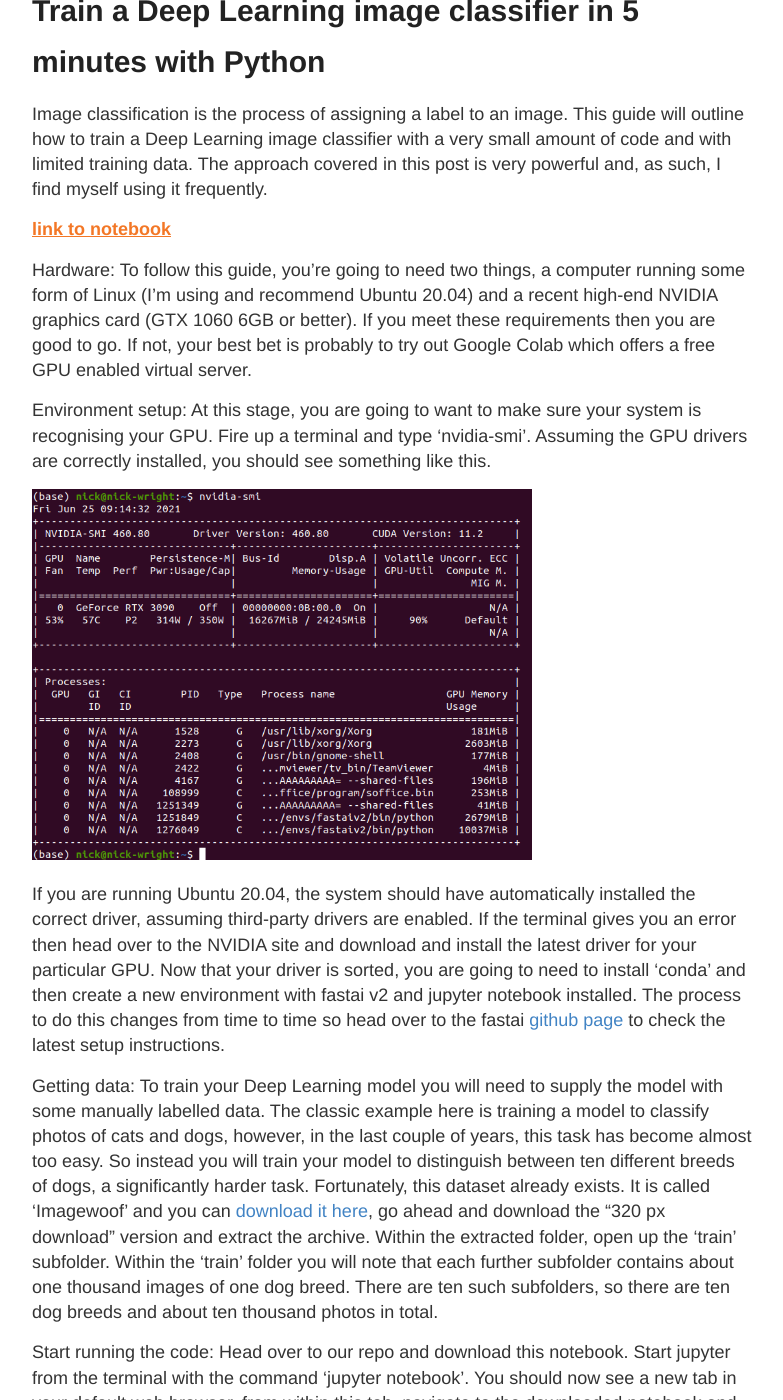
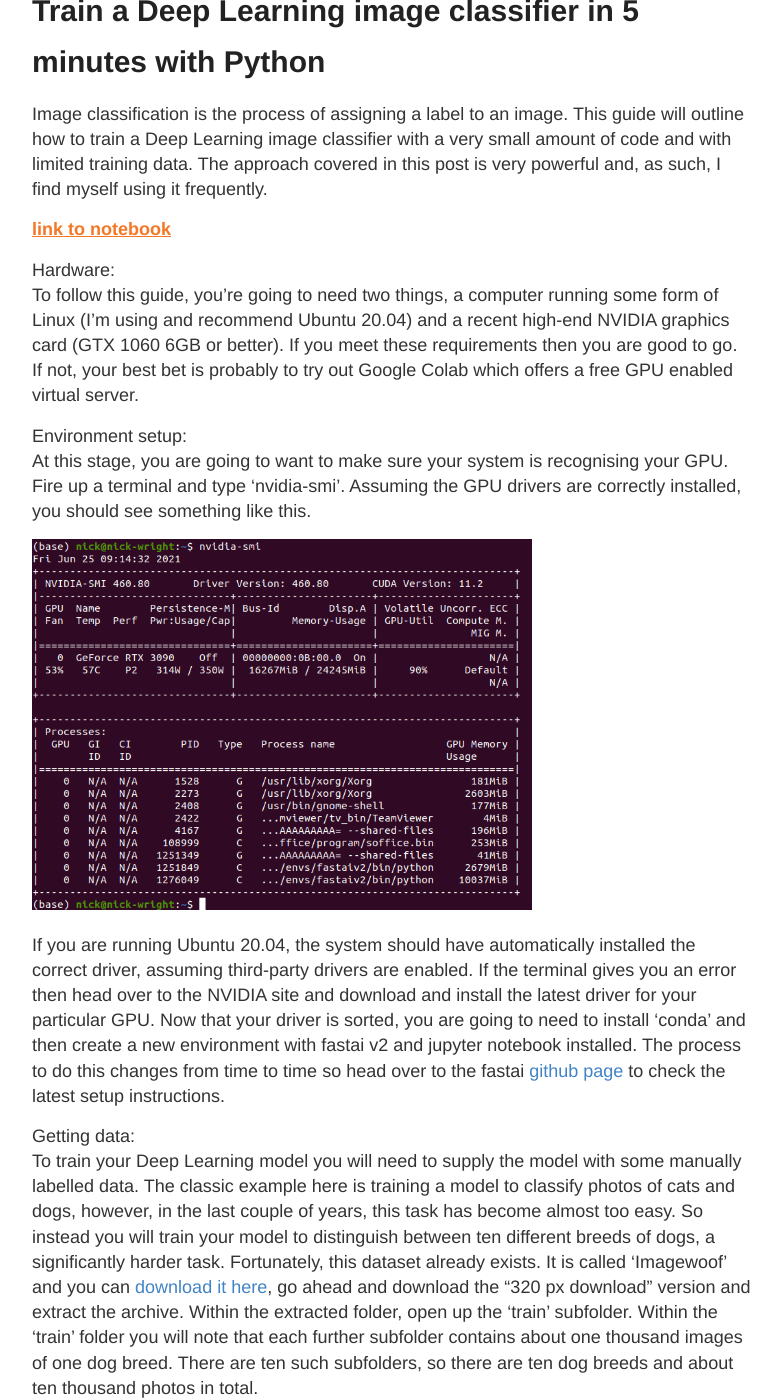
Before and after one commit to DPIRD-DMA/blog, a Jekyll site: the page built from docs/_posts/2021-07-01-Train-a-Deep-Learning-image-classifier-in-5-minutes-with-Python.md, in a window 1280 px wide and 1400 px high, scrolled down 242 px. Shown: the whole window, without its empty margins (248-1031 px from the left). Built offline with Jekyll 4.4.1, drawn with Linux system fonts in a browser that asks for light colours; some of the changed lines change nothing that is shown; some of the changed text lies outside the part shown.

Commit message:
fixed the link and added line breaks

```diff
--- a/docs/_posts/2021-07-01-Train-a-Deep-Learning-image-classifier-in-5-minutes-with-Python.md
+++ b/docs/_posts/2021-07-01-Train-a-Deep-Learning-image-classifier-in-5-minutes-with-Python.md
@@ -4,12 +4,12 @@ title: Train a Deep Learning image classifier in 5 minutes with Python
 ---
 Image classification is the process of assigning a label to an image. This guide will outline how to train a Deep Learning image classifier with a very small amount of code and with limited training data. The approach covered in this post is very powerful and, as such, I find myself using it frequently.
 
-<a class="jn" href="https://github.com/DPIRD-DMA/blog/blob/master/notebooks/Image%20Classification.ipynb">link to notebook</a>
+<a class="jn" href="https://github.com/DPIRD-DMA/blog/blob/master/notebooks/Deep%20Learning%20image%20classifier">link to notebook</a>
 
-Hardware:
+Hardware:<br>
 To follow this guide, you’re going to need two things, a computer running some form of Linux (I’m using and recommend Ubuntu 20.04) and a recent high-end NVIDIA graphics card (GTX 1060 6GB or better). If you meet these requirements then you are good to go. If not, your best bet is probably to try out Google Colab which offers a free GPU enabled virtual server.
 
-Environment setup:
+Environment setup:<br>
 At this stage, you are going to want to make sure your system is recognising your GPU. Fire up a terminal and type ‘nvidia-smi’. Assuming the GPU drivers are correctly installed, you should see something like this.
 
 <img src="https://github.com/DPIRD-DMA/blog/blob/master/docs/images/blog_images/2021-07-01-Train-a-Deep-Learning-image-classifier-in-5-minutes-with-Python-nvidia-smi.png?raw=true" width="500">
@@ -17,11 +17,12 @@ At this stage, you are going to want to make sure your system is recognising you
 If you are running Ubuntu 20.04, the system should have automatically installed the correct driver, assuming third-party drivers are enabled. If the terminal gives you an error then head over to the NVIDIA site and download and install the latest driver for your particular GPU.
 Now that your driver is sorted, you are going to need to install ‘conda’ and then create a new environment with fastai v2 and jupyter notebook installed. The process to do this changes from time to time so head over to the fastai <a href="https://github.com/fastai/fastai">github page</a> to check the latest setup instructions.
 
-Getting data:
+Getting data:<br>
 To train your Deep Learning model you will need to supply the model with some manually labelled data. The classic example here is training a model to classify photos of cats and dogs, however, in the last couple of years, this task has become almost too easy. So instead you will train your model to distinguish between ten different breeds of dogs, a significantly harder task. Fortunately, this dataset already exists. It is called ‘Imagewoof’ and you can <a href="https://github.com/fastai/imagenette">download it here</a>, go ahead and download the “320 px download” version and extract the archive. Within the extracted folder, open up the ‘train’ subfolder. Within the ‘train’ folder you will note that each further subfolder contains about one thousand images of one dog breed. There are ten such subfolders, so there are ten dog breeds and about ten thousand photos in total.
 
-Start running the code:
-Head over to our repo and download this notebook. Start jupyter from the terminal with the command ‘jupyter notebook’. You should now see a new tab in your default web browser, from within this tab, navigate to the downloaded notebook and open it.
+Start running the code:<br>
+Head over to our repo and download <a class="jn" href="https://github.com/DPIRD-DMA/blog/blob/master/notebooks/Deep%20Learning%20image%20classifier">this notebook</a>. Start jupyter from the terminal with the command ‘jupyter notebook’. You should now see a new tab in your default web browser, from within this tab, navigate to the downloaded notebook and open it.
+
 
 Run the first cell, this pulls in the fastai library which contains all the tools you need for this notebook.
 
@@ -69,8 +70,6 @@ batch_tfms = [Normalize.from_stats(*imagenet_stats),
 
 This cell tells fastai how you would like to use the image data. This includes how to label the data (from the subfolder names) as well as how to split the images into a training set and validation set, and finally the Image Augmentations that you would like to use.
 {% highlight python %}
-
-# build a DataLoader
 data = ImageDataLoaders.from_folder(path, train=".", valid_pct=0.2,splitter=RandomSplitter(seed=42),
                                     bs=batch_size,
                                     item_tfms=item_tfms,
@@ -110,9 +109,7 @@ Now that the model has finished training the notebook, it will reload the best p
 
 The next cell loads up some random images from your validation set and displays the true labels along with the model predicted labels.	 Hopefully, most of these are correct!
 {% highlight python %}
-# reload the best model
 learn.load('quick_model')
-# save it to disk
 learn.export('models/quick_model.pkl')
 {% endhighlight %}
 
@@ -131,4 +128,6 @@ interp.plot_confusion_matrix(figsize=(6,6), dpi=60)
 
 <img src="https://github.com/DPIRD-DMA/blog/blob/master/docs/images/blog_images/2021-07-01-Train-a-Deep-Learning-image-classifier-in-5-minutes-with-Python-Confusion_matrix.png?raw=true" width="500">
 
-<a class="jn" href="https://github.com/DPIRD-DMA/blog/blob/master/notebooks/Image%20Classification.ipynb">link to notebook</a>
+You are now finished, so maybe try loading up some of your own data and see how the model goes. In the next couple of months, I will write another post showing different ways I use these types of models in production.
+
+<a class="jn" href="https://github.com/DPIRD-DMA/blog/blob/master/notebooks/Deep%20Learning%20image%20classifier">link to notebook</a>
```
